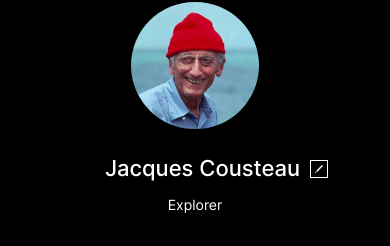
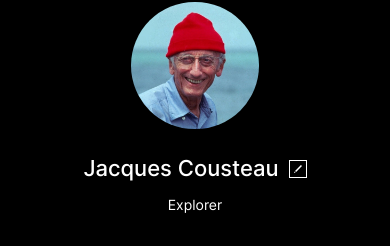
Before and after one commit to ewotawa/web_project_4, a plain HTML site: page index.html in a window 390 px wide. Shown: the part 158-404 px from the top of the page. Drawn offline with Linux system fonts and the light colour scheme.

Commit message:
confirmed that centering profile__name-edit class is OK

```diff
--- a/blocks/profile/__name-edit/profile__name-edit.css
+++ b/blocks/profile/__name-edit/profile__name-edit.css
@@ -31,7 +31,7 @@
 /* resolution less than 320px */
 @media screen and (max-width: 440px) {
   .profile__name-edit {
-    /* margin: 0 calc(48px - 19px); /* if profile__name-edit block should be centered */
-    margin: 0 0 0 calc((320px - 196px)/2 - 19px); /* if profile__info-name block should be centered */
+    margin: 0 calc(48px - 19px); /* if profile__name-edit block should be centered */
+    /* margin: 0 0 0 calc((320px - 196px)/2 - 19px); /* if profile__info-name block should be centered */
   }
 }
```
